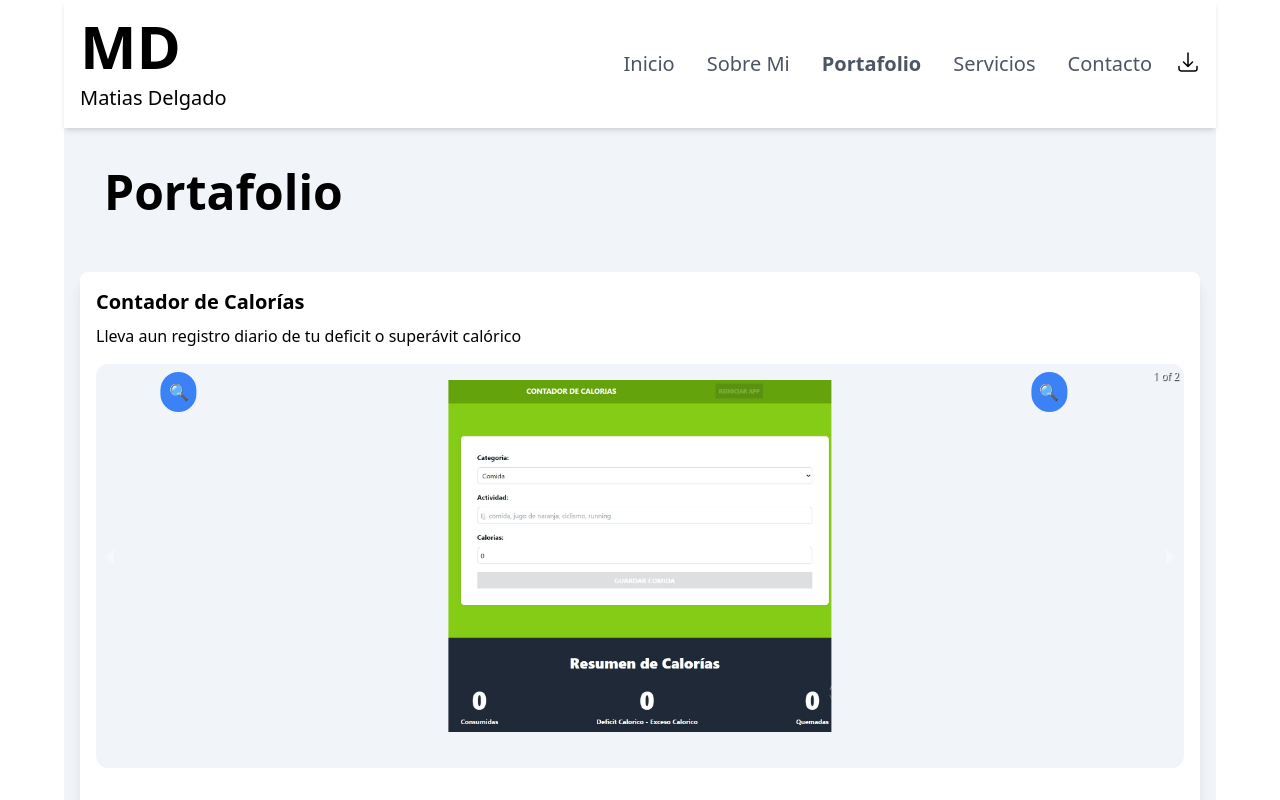
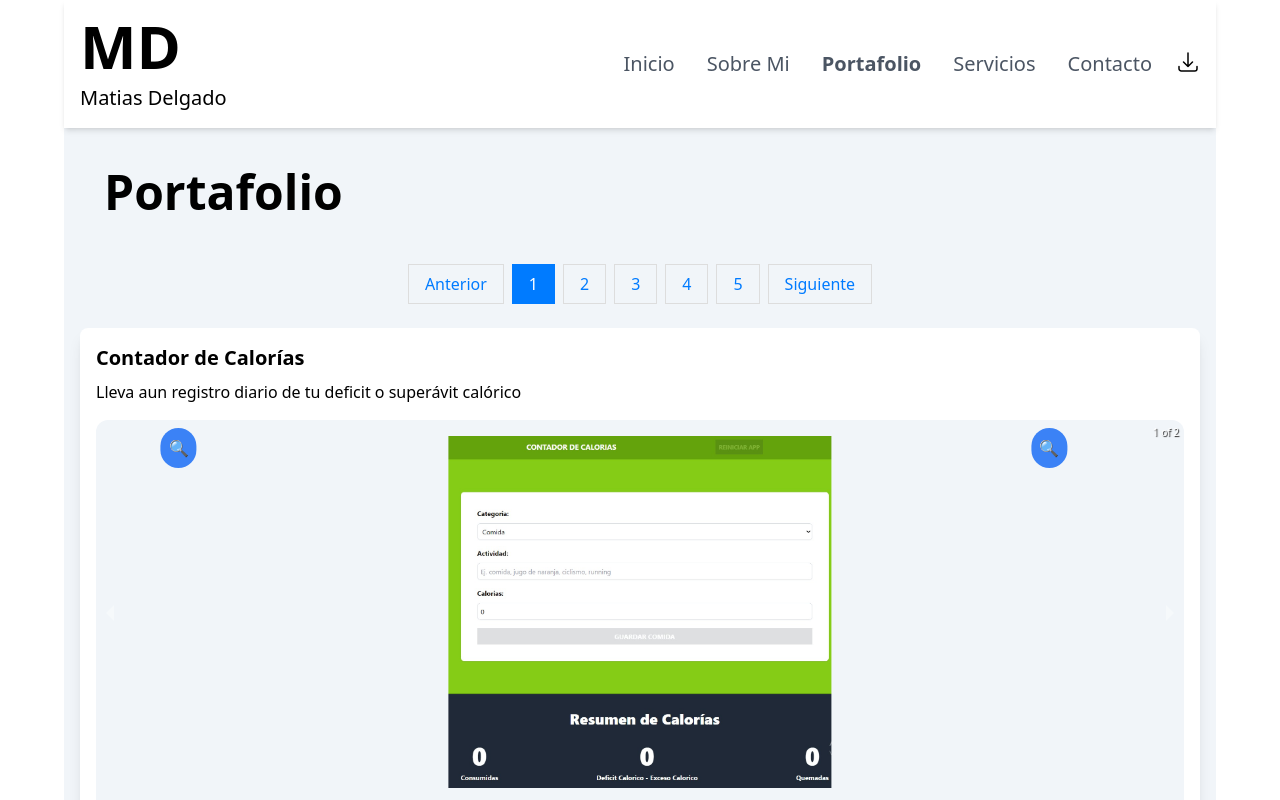
Before and after one commit to Mati69lbt/Matias-Delgado, a React (Vite) app: page /portafolio in a window 1280 px wide. Shown: the top 800 px of the page. Built offline with nearby package versions, Linux system fonts and the light colour scheme.

Commit message:
ultimaactualizacion

```diff
--- a/src/components/Portafolio.jsx
+++ b/src/components/Portafolio.jsx
@@ -1,23 +1,129 @@
 // cspell: ignore Proyect, ContadorCalorias, Calorías
-import { useEffect, useState } from "react";
+import { useEffect, useRef, useState } from "react";
 import Proyectos from "./Proyectos";
 import ProyectData from "../download/ProyectData";
+import ReactPaginate from "react-paginate";
+import { sortProjects } from "./helper/sortProyectos";
 
 const Portafolio = () => {
   const [proyectos, setProyectos] = useState([]);
+
+  const [currentPage, setCurrentPage] = useState(0);
+  const proyectos_Por_Pagina = 5;
+
+  const sortedProjects = sortProjects(proyectos);
+
+  const handleOrderChange = (event) => {
+    setOrder(event.target.value);
+  };
+
+  const firstProjectRef = useRef(null);
 
   useEffect(() => {
     setProyectos(ProyectData);
   }, []);
 
+  const offset = currentPage * proyectos_Por_Pagina;
+  const proyectosFiltrados = sortedProjects.slice(
+    offset,
+    offset + proyectos_Por_Pagina
+  );
+
+  const handle_Page_Click = ({ selected }) => {
+    setCurrentPage(selected);
+    if (firstProjectRef.current) {
+      firstProjectRef.current.scrollIntoView({ behavior: "smooth" });
+    }
+  };
+
   return (
     <div>
+      <style>
+        {`
+          .pagination {
+            display: flex;
+            justify-content: center;
+            padding: 1rem;
+          }
+          .page-item {
+            margin: 0 0.25rem;
+          }
+          .page-link {
+            padding: 0.5rem 1rem;
+            border: 1px solid #ddd;
+            cursor: pointer;
+            color: #007bff;
+            text-decoration: none;
+          }
+          .page-link:hover {
+            background-color: #f1f1f1;
+          }
+          .active .page-link {
+            background-color: #007bff;
+            color: white;
+            border-color: #007bff;
+          }
+             @media (max-width: 600px) {
+            .page-link {
+              padding: 0.3rem 0.6rem;
+              font-size: 0.875rem;
+            }
+            .page-item {
+              margin: 0.15rem;
+            }
+        `}
+      </style>
+
       <h1 className="font-bold text-5xl p-10">Portafolio</h1>
+
+      <ReactPaginate
+        previousLabel={"Anterior"}
+        nextLabel={"Siguiente"}
+        breakLabel={"..."}
+        breakClassName={"break-me"}
+        pageCount={Math.ceil(proyectos.length / proyectos_Por_Pagina)}
+        marginPagesDisplayed={2}
+        pageRangeDisplayed={5}
+        onPageChange={handle_Page_Click}
+        containerClassName={"pagination"}
+        activeClassName={"active"}
+        pageClassName={"page-item"}
+        pageLinkClassName={"page-link"}
+        previousClassName={"page-item"}
+        previousLinkClassName={"page-link"}
+        nextClassName={"page-item"}
+        nextLinkClassName={"page-link"}
+        breakLinkClassName={"page-link"}
+        forcePage={currentPage}
+      />
+
       <div className="container mx-auto">
-        {proyectos.map((proyecto, index) => (
-          <Proyectos key={index} proyecto={proyecto} />
+        {proyectosFiltrados.map((proyecto, index) => (
+          <div key={index} ref={index === 0 ? firstProjectRef : null}>
+            <Proyectos proyecto={proyecto} />
+          </div>
         ))}
       </div>
+      <ReactPaginate
+        previousLabel={"Anterior"}
+        nextLabel={"Siguiente"}
+        breakLabel={"..."}
+        breakClassName={"break-me"}
+        pageCount={Math.ceil(proyectos.length / proyectos_Por_Pagina)}
+        marginPagesDisplayed={2}
+        pageRangeDisplayed={5}
+        onPageChange={handle_Page_Click}
+        containerClassName={"pagination"}
+        activeClassName={"active"}
+        pageClassName={"page-item"}
+        pageLinkClassName={"page-link"}
+        previousClassName={"page-item"}
+        previousLinkClassName={"page-link"}
+        nextClassName={"page-item"}
+        nextLinkClassName={"page-link"}
+        breakLinkClassName={"page-link"}
+        forcePage={currentPage}
+      />
     </div>
   );
 };
--- /dev/null
+++ b/src/components/helper/sortProyectos.jsx
@@ -0,0 +1,27 @@
+export const parseDate = (dateStr) => {
+  const [month, day] = dateStr.split(", ");
+  const months = {
+    Enero: 0,
+    Febrero: 1,
+    Marzo: 2,
+    Abril: 3,
+    Mayo: 4,
+    Junio: 5,
+    Julio: 6,
+    Agosto: 7,
+    Septiembre: 8,
+    Octubre: 9,
+    Noviembre: 10,
+    Diciembre: 11,
+  };
+  const year = 2000 + parseInt(day, 10);
+  return new Date(year, months[month], 1);
+};
+
+export const sortProjects = (projects) => {
+  return [...projects].sort((a, b) => {
+    const dateA = parseDate(a.Date);
+    const dateB = parseDate(b.Date);
+    return dateB - dateA;
+  });
+};
--- a/src/download/ProyectData.jsx
+++ b/src/download/ProyectData.jsx
@@ -210,7 +210,7 @@ const ProyectData = [
     DeployLink: "https://guarderiadepelis.vercel.app/",
   },
   {
-    Date: "Noviembre, 2024",
+    Date: "Noviembre, 23",
     Title: "Calculadora Appel",
     Description: "Calculadora version Appel",
     Technologies: ["Html", "CSS", "JavaScript"],
@@ -335,33 +335,6 @@ const ProyectData = [
     GithubLink: "",
     DeployLink: "",
   },
-  {
-    Date: "",
-    Title: "",
-    Description: "",
-    Technologies: [],
-    Images: [],
-    GithubLink: "",
-    DeployLink: "",
-  },
-  {
-    Date: "",
-    Title: "",
-    Description: "",
-    Technologies: [],
-    Images: [],
-    GithubLink: "",
-    DeployLink: "",
-  },
-  {
-    Date: "",
-    Title: "",
-    Description: "",
-    Technologies: [],
-    Images: [],
-    GithubLink: "",
-    DeployLink: "",
-  },
 ];
 
 export default ProyectData;
```
